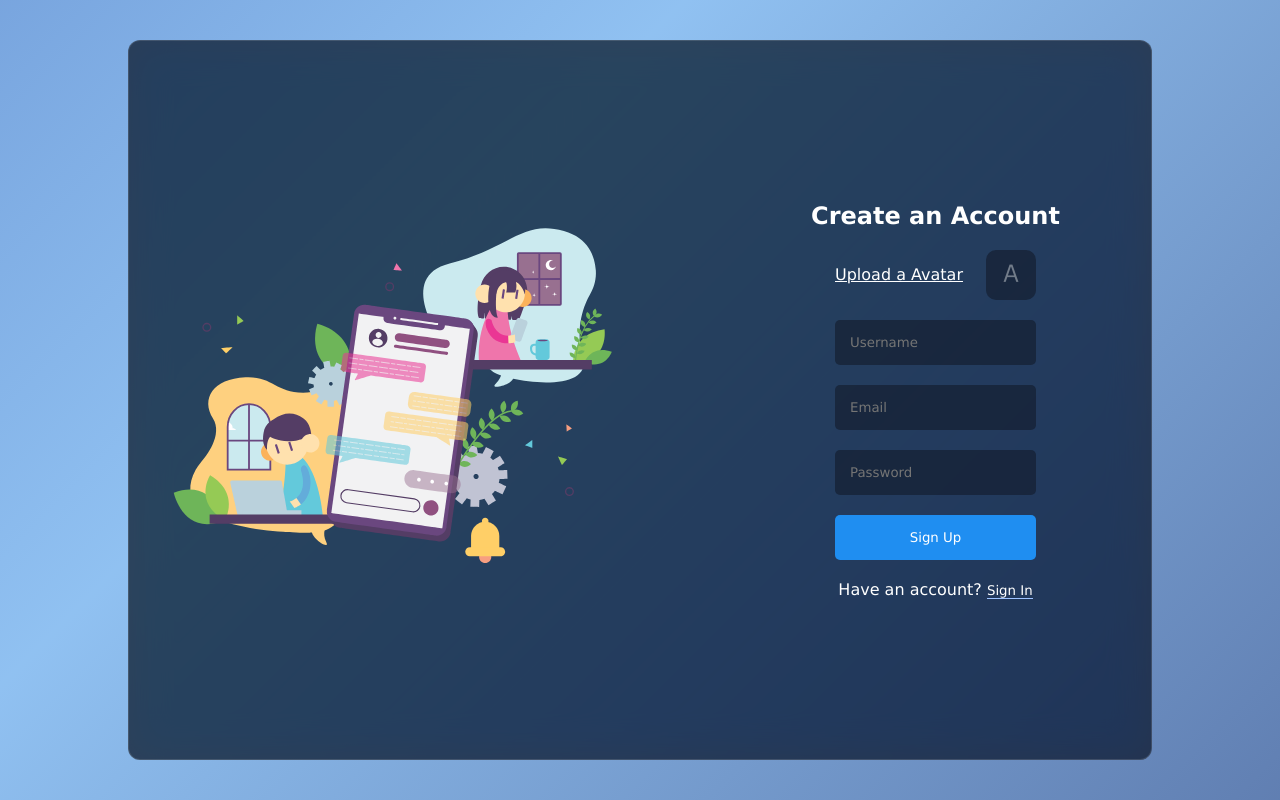
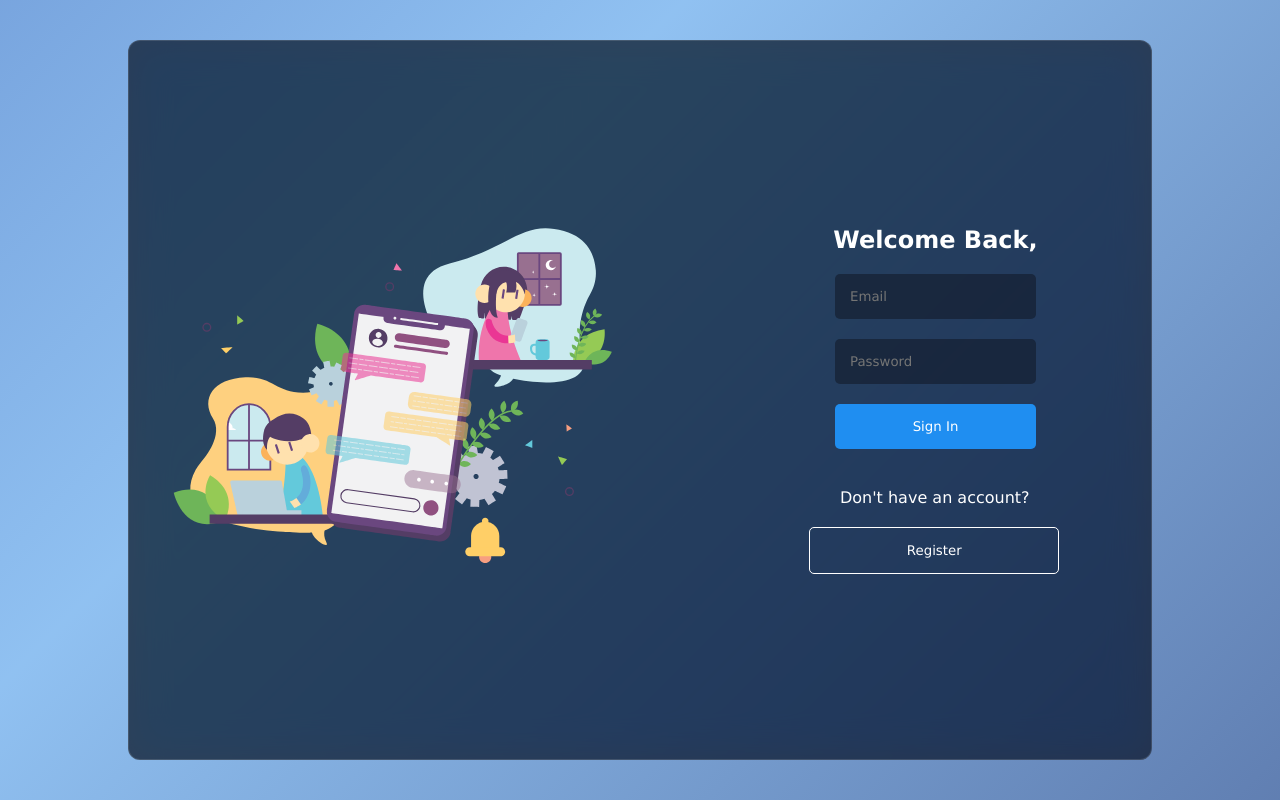
Before and after one commit to rishisingh1034/Bak-Bak-Chat-App, a React (Vite) app: page / in a window 1280 px wide. Built offline with nearby package versions, Linux system fonts and the light colour scheme; no server answers.

Commit message:
logo and login

```diff
--- a/index.html
+++ b/index.html
@@ -2,7 +2,7 @@
 <html lang="en">
   <head>
     <meta charset="UTF-8" />
-    <link rel="icon" type="image/svg+xml" href="/vite.svg" />
+    <link rel="icon" type="image/svg+xml" href="./public/icon.png" />
     <meta name="viewport" content="width=device-width, initial-scale=1.0" />
     <title>Bak-Bak - A Chat App</title>
   </head>
--- a/src/components/login/Login.jsx
+++ b/src/components/login/Login.jsx
@@ -15,7 +15,7 @@ const Login = () => {
   });
 
   const [loading, setLoading] = useState(false);
-  const [active, setActive] = useState(true);
+  const [active, setActive] = useState(false);
 
   const handleAvatar = (e) => {
     if (e.target.files[0]) {
@@ -89,7 +89,7 @@ const Login = () => {
           <input type="password" placeholder='Password' name='password' />
           <button disabled={loading}>{loading ? "Loading" : "Sign In"}</button>
         </form>
-        <div>Don't have an account? <button onClick={()=>setActive(true)}>Register</button></div>
+        <div><br />&nbsp;&nbsp;&nbsp;&nbsp;&nbsp;&nbsp;Don't have an account? <button onClick={()=>setActive(true)}>Register</button></div>
       </div>}
 
       {!active?null:<div className="item register">
@@ -104,7 +104,7 @@ const Login = () => {
           <input type="password" placeholder='Password' name='password' />
           <button disabled={loading}>{loading ? "Loading" : "Sign Up"}</button>
         </form>
-        <div>Have an account? <button onClick={()=>setActive(false)}>Sign In</button></div>
+        <div>&nbsp;&nbsp;&nbsp;&nbsp;&nbsp;Have an account? <button onClick={()=>setActive(false)}>Sign In</button></div>
       </div>}
     </div>
   )
--- a/src/components/login/login.css
+++ b/src/components/login/login.css
@@ -76,16 +76,20 @@
           }
       }
       div{
+        margin-left: 60px;
         button{
-              border: none;
-              background: transparent;
-              color: white;
-              cursor: pointer;
-              font-weight: 500;
-              border-bottom: 1px solid rgb(157, 194, 255);
+            width: 80%;
+            padding: 15px;
+            border: 1px solid white;
+            background-color: transparent;
+            color: white;
+            border-radius: 5px;
+            cursor: pointer;
+            font-weight: 500;
+            margin-top: 20px;
 
               &:hover{
-                color: rgb(157, 194, 255);
+                background-color: #99bddd85;
               }
       }
   }
--- a/src/index.css
+++ b/src/index.css
@@ -32,7 +32,7 @@ body {
 
 .loading{
   width: 75%;
-  text-align: center;
+  margin-left: 25%;
 }
 
 @media screen and (max-width: 480px){
```
Also changed, not shown: public/icon.png (added).
